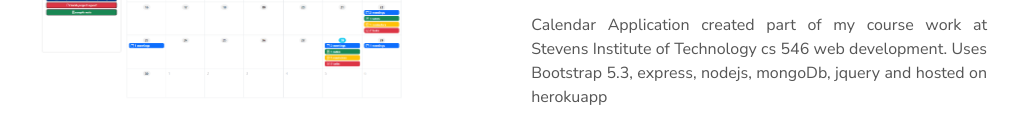
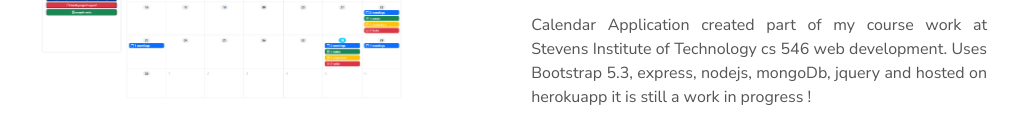
Before and after one commit to sanjeet-jain/sanjeet-jain.github.io, a plain HTML site: page index.html in a window 1280 px wide. Shown: the part 2370-2503 px from the top of the page, without its empty margins (128-1148 px from the left). Drawn offline with nearby package versions, Linux system fonts and the light colour scheme.

Commit message:
Update index.html

```diff
--- a/index.html
+++ b/index.html
@@ -180,6 +180,7 @@
         <p style="text-align: justify">
           Calendar Application created part of my course work at Stevens Institute of Technology cs 546 web development.
           Uses Bootstrap 5.3, express, nodejs, mongoDb, jquery and hosted on herokuapp
+          it is still a work in progress !
         </p>
         <a class="project-link" target="_blank" href="https://timewise.herokuapp.com/">Check it out!</a>
         <a class="project-link" target="_blank" href="https://github.com/sanjeet-jain/cs-546-group-24-project"> <i
```
